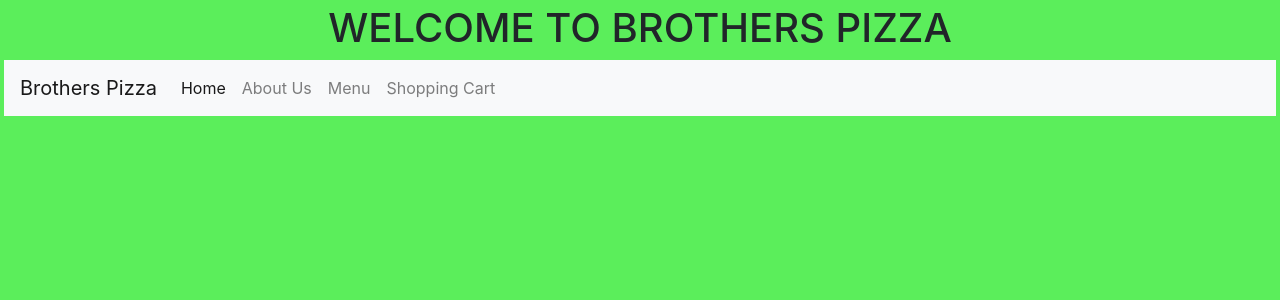
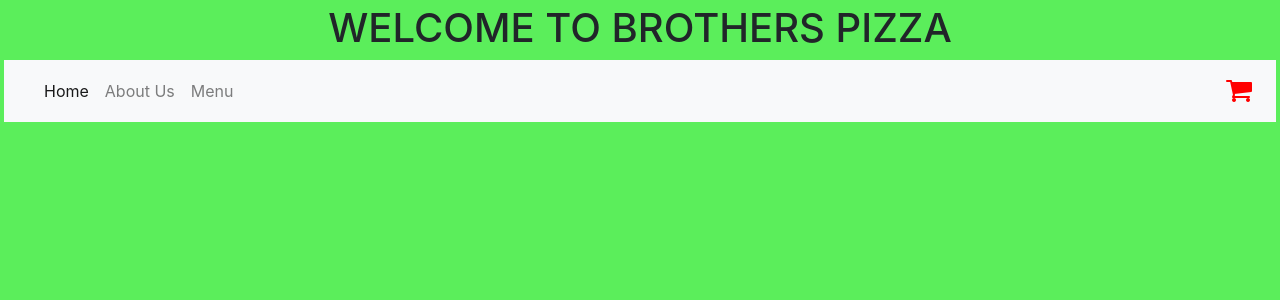
Before and after one commit to Nunez350/PizzaBrosAngularREST.github.io, an Angular app in the folder AngPizzaStoreV3/: page / in a window 1280 px wide. Shown: the top 300 px of the page. Built offline with nearby package versions, Linux system fonts and the light colour scheme; no server answers.

Commit message:
Navbar looks cool now

```diff
--- a/AngPizzaStoreV3/src/app/navbar/navbar.component.html
+++ b/AngPizzaStoreV3/src/app/navbar/navbar.component.html
@@ -1,12 +1,12 @@
-
+<link rel="stylesheet" href="https://cdnjs.cloudflare.com/ajax/libs/font-awesome/4.7.0/css/font-awesome.min.css">
 <nav class="navbar navbar-expand-lg navbar-light bg-light">
-  <a class="navbar-brand" href="#">Brothers Pizza</a>
+  <a class="navbar-brand" href="#"></a>
   <button class="navbar-toggler" type="button" data-toggle="collapse" data-target="#navbarSupportedContent" aria-controls="navbarSupportedContent" aria-expanded="false" aria-label="Toggle navigation">
     <span class="navbar-toggler-icon"></span>
   </button>
 
   <div class="collapse navbar-collapse" id="navbarSupportedContent">
-    <ul class="navbar-nav mr-auto">
+    <ul class="navbar-nav">
       <li class="nav-item active">
         <a class="nav-link" href="#">Home <span class="sr-only">(current)</span></a>
       </li>
@@ -16,8 +16,10 @@
       <li class="nav-item">
           <a class="nav-link" href="#" [routerLink]="['/store']" routerLinkActive="router-link-active">Menu</a>
         </li>
-      <li class="nav-item ml-auto">
-        <a class="nav-link" href="#" [routerLink]="['/cart']" routerLinkActive="router-link-active">Shopping Cart</a>
+    </ul>
+    <ul class="navbar-nav ml-auto">
+      <li class="nav-item">
+        <a class="nav-link" href="#" [routerLink]="['/cart']" routerLinkActive="router-link-active"><i class="fa fa-shopping-cart" style="font-size:28px;color:red"></i></a>
       </li>
     </ul>
   </div>
```
